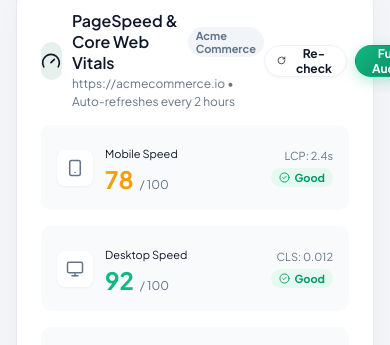
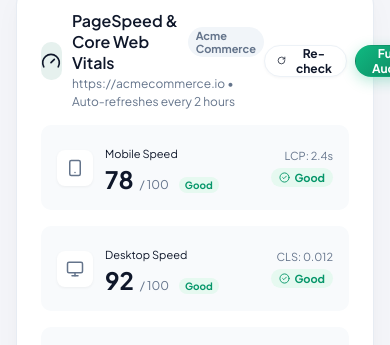
Before and after one commit to zhsaikot/marketing-insights-zhs, a React (Vite) app: page / in a window 390 px wide. Shown: the part 1149-1494 px from the top of the page. Built offline with nearby package versions, Linux system fonts and the light colour scheme; no server answers.

Commit message:
feat: add custom performance score conditions for mobile and desktop (mobile: 70+ Good, 85+ Perfect; desktop: 90+ Good, 95+ Perfect)

```diff
--- a/src/components/dashboard/PageSpeedWidget.tsx
+++ b/src/components/dashboard/PageSpeedWidget.tsx
@@ -2,7 +2,13 @@
 import { useNavigate } from 'react-router-dom';
 import { Card } from '../ui/Card';
 import { Gauge, Smartphone, Monitor, RotateCw, ArrowRight, CheckCircle2, AlertTriangle, AlertCircle } from 'lucide-react';
-import { fetchPageSpeedSummary, getScoreColor, formatTimeAgo } from '../../utils/pagespeed';
+import {
+  fetchPageSpeedSummary,
+  getScoreColor,
+  getScoreCategory,
+  getScoreLabel,
+  formatTimeAgo,
+} from '../../utils/pagespeed';
 import { getActiveClient } from '../../utils/clients';
 import type { PageSpeedSummary } from '../../types';
 
@@ -173,13 +179,26 @@
                   style={{
                     fontSize: '24px',
                     fontWeight: 700,
-                    color: getScoreColor(mobileScore),
+                    color: getScoreColor(mobileScore, 'mobile'),
                     fontFamily: 'var(--font-mono)',
                   }}
                 >
                   {mobileScore}
                 </span>
                 <span style={{ fontSize: '12px', color: 'var(--muted)' }}>/ 100</span>
+                <span
+                  className={`badge ${
+                    getScoreCategory(mobileScore, 'mobile') === 'perfect' ||
+                    getScoreCategory(mobileScore, 'mobile') === 'good'
+                      ? 'badge-positive'
+                      : getScoreCategory(mobileScore, 'mobile') === 'needs-improvement'
+                      ? 'badge-warning'
+                      : 'badge-danger'
+                  }`}
+                  style={{ fontSize: '10px', padding: '2px 6px', marginLeft: '4px' }}
+                >
+                  {getScoreLabel(mobileScore, 'mobile')}
+                </span>
               </div>
             </div>
           </div>
@@ -224,13 +243,26 @@
                   style={{
                     fontSize: '24px',
                     fontWeight: 700,
-                    color: getScoreColor(desktopScore),
+                    color: getScoreColor(desktopScore, 'desktop'),
                     fontFamily: 'var(--font-mono)',
                   }}
                 >
                   {desktopScore}
                 </span>
                 <span style={{ fontSize: '12px', color: 'var(--muted)' }}>/ 100</span>
+                <span
+                  className={`badge ${
+                    getScoreCategory(desktopScore, 'desktop') === 'perfect' ||
+                    getScoreCategory(desktopScore, 'desktop') === 'good'
+                      ? 'badge-positive'
+                      : getScoreCategory(desktopScore, 'desktop') === 'needs-improvement'
+                      ? 'badge-warning'
+                      : 'badge-danger'
+                  }`}
+                  style={{ fontSize: '10px', padding: '2px 6px', marginLeft: '4px' }}
+                >
+                  {getScoreLabel(desktopScore, 'desktop')}
+                </span>
               </div>
             </div>
           </div>
--- a/src/pages/Performance.tsx
+++ b/src/pages/Performance.tsx
@@ -16,7 +16,13 @@
   TrendingUp,
   Info,
 } from 'lucide-react';
-import { fetchPageSpeedReport, getScoreColor, formatTimeAgo } from '../utils/pagespeed';
+import {
+  fetchPageSpeedReport,
+  getScoreColor,
+  getScoreCategory,
+  getScoreLabel,
+  formatTimeAgo,
+} from '../utils/pagespeed';
 import { getStoredClients, getActiveClientId, setActiveClientId } from '../utils/clients';
 import type { PageSpeedReport, CoreWebVitalMetric } from '../types';
 
@@ -83,7 +89,8 @@
   };
 
   const score = report?.performanceScore ?? 0;
-  const scoreColor = getScoreColor(score);
+  const scoreColor = getScoreColor(score, strategy);
+  const scoreCategory = getScoreCategory(score, strategy);
 
   // Compute circular progress offset for gauge
   const radius = 64;
@@ -429,17 +436,31 @@
                 </div>
 
                 <div style={{ marginTop: '10px' }}>
-                  {score >= 90 ? (
-                    <span className="badge badge-positive" style={{ padding: '4px 10px' }}>
-                      ● Fast (90-100)
+                  {scoreCategory === 'perfect' ? (
+                    <span
+                      className="badge badge-positive"
+                      style={{
+                        padding: '4px 12px',
+                        background: '#ecfdf5',
+                        color: '#059669',
+                        border: '1px solid rgba(16, 185, 129, 0.3)',
+                        gap: '5px',
+                        fontWeight: 700,
+                      }}
+                    >
+                      <Sparkles size={12} /> {strategy === 'mobile' ? 'Perfect (85-100)' : 'Perfect (95-100)'}
                     </span>
-                  ) : score >= 50 ? (
-                    <span className="badge badge-warning" style={{ padding: '4px 10px' }}>
-                      ● Needs Improvement (50-89)
+                  ) : scoreCategory === 'good' ? (
+                    <span className="badge badge-positive" style={{ padding: '4px 12px', gap: '5px' }}>
+                      <CheckCircle2 size={12} /> {strategy === 'mobile' ? 'Good (70-84)' : 'Good (90-94)'}
+                    </span>
+                  ) : scoreCategory === 'needs-improvement' ? (
+                    <span className="badge badge-warning" style={{ padding: '4px 12px', gap: '5px' }}>
+                      <AlertTriangle size={12} /> {strategy === 'mobile' ? 'Needs Work (50-69)' : 'Needs Work (50-89)'}
                     </span>
                   ) : (
-                    <span className="badge badge-danger" style={{ padding: '4px 10px' }}>
-                      ● Poor (0-49)
+                    <span className="badge badge-danger" style={{ padding: '4px 12px', gap: '5px' }}>
+                      <AlertCircle size={12} /> Poor (0-49)
                     </span>
                   )}
                 </div>
@@ -462,24 +483,55 @@
                 </div>
 
                 <h3 style={{ margin: '0 0 8px', fontSize: '20px', fontWeight: 600, color: 'var(--ink)' }}>
-                  {score >= 90
-                    ? 'Excellent Mobile & Desktop Speed'
-                    : score >= 50
+                  {scoreCategory === 'perfect'
+                    ? `Outstanding ${strategy === 'mobile' ? 'Mobile' : 'Desktop'} Speed — Perfect Score!`
+                    : scoreCategory === 'good'
+                    ? `Good ${strategy === 'mobile' ? 'Mobile' : 'Desktop'} Performance — Passes Targets (${strategy === 'mobile' ? '70+' : '90+'})`
+                    : scoreCategory === 'needs-improvement'
                     ? 'Average User Experience — Optimizations Available'
                     : 'Suboptimal Speed — Immediate Attention Recommended'}
                 </h3>
 
                 <p style={{ margin: '0 0 16px', fontSize: '13px', color: 'var(--muted)', lineHeight: '1.5', maxWidth: '640px' }}>
-                  {score >= 90
-                    ? `The website ${report.url} delivers exceptional responsiveness and passes Google Core Web Vitals thresholds comfortably for ${strategy} users.`
-                    : `Core Web Vitals reveal opportunities to improve time-to-first-byte, optimize heavy JavaScript execution, and streamline critical rendering path assets.`}
+                  {scoreCategory === 'perfect'
+                    ? `The website ${report.url} delivers industry-leading loading and responsiveness, surpassing all Core Web Vitals thresholds for ${strategy} users.`
+                    : scoreCategory === 'good'
+                    ? `The website ${report.url} delivers good responsiveness above ${strategy === 'mobile' ? '70/100' : '90/100'} and provides a smooth browsing experience for ${strategy} visitors.`
+                    : scoreCategory === 'needs-improvement'
+                    ? `Core Web Vitals reveal opportunities to improve time-to-first-byte, optimize heavy JavaScript execution, and streamline critical rendering path assets.`
+                    : `Significant blocking resources and rendering delays are impacting user experience and potential search ranking signals.`}
                 </p>
 
-                {/* Score Scale Legend */}
-                <div style={{ display: 'flex', alignItems: 'center', gap: '18px', fontSize: '12px' }}>
+                {/* Score Scale Legend with Strategy-Specific Conditions */}
+                <div style={{ display: 'flex', alignItems: 'center', gap: '16px', fontSize: '12px', flexWrap: 'wrap' }}>
+                  {strategy === 'mobile' ? (
+                    <>
                       <div style={{ display: 'flex', alignItems: 'center', gap: '6px' }}>
-                    <span style={{ width: '10px', height: '10px', borderRadius: '50%', background: 'var(--green-accent)' }} />
-                    <span style={{ color: 'var(--ink)' }}>90-100 Good</span>
+                        <span style={{ width: '10px', height: '10px', borderRadius: '50%', background: '#10b981' }} />
+                        <span style={{ color: 'var(--ink)', fontWeight: 600 }}>85-100 Perfect</span>
+                      </div>
+                      <div style={{ display: 'flex', alignItems: 'center', gap: '6px' }}>
+                        <span style={{ width: '10px', height: '10px', borderRadius: '50%', background: 'var(--brand-green)' }} />
+                        <span style={{ color: 'var(--ink)' }}>70-84 Good</span>
+                      </div>
+                      <div style={{ display: 'flex', alignItems: 'center', gap: '6px' }}>
+                        <span style={{ width: '10px', height: '10px', borderRadius: '50%', background: '#f59e0b' }} />
+                        <span style={{ color: 'var(--ink)' }}>50-69 Needs Work</span>
+                      </div>
+                      <div style={{ display: 'flex', alignItems: 'center', gap: '6px' }}>
+                        <span style={{ width: '10px', height: '10px', borderRadius: '50%', background: 'var(--coral)' }} />
+                        <span style={{ color: 'var(--ink)' }}>0-49 Poor</span>
+                      </div>
+                    </>
+                  ) : (
+                    <>
+                      <div style={{ display: 'flex', alignItems: 'center', gap: '6px' }}>
+                        <span style={{ width: '10px', height: '10px', borderRadius: '50%', background: '#10b981' }} />
+                        <span style={{ color: 'var(--ink)', fontWeight: 600 }}>95-100 Perfect</span>
+                      </div>
+                      <div style={{ display: 'flex', alignItems: 'center', gap: '6px' }}>
+                        <span style={{ width: '10px', height: '10px', borderRadius: '50%', background: 'var(--brand-green)' }} />
+                        <span style={{ color: 'var(--ink)' }}>90-94 Good</span>
                       </div>
                       <div style={{ display: 'flex', alignItems: 'center', gap: '6px' }}>
                         <span style={{ width: '10px', height: '10px', borderRadius: '50%', background: '#f59e0b' }} />
@@ -489,6 +541,8 @@
                         <span style={{ width: '10px', height: '10px', borderRadius: '50%', background: 'var(--coral)' }} />
                         <span style={{ color: 'var(--ink)' }}>0-49 Poor</span>
                       </div>
+                    </>
+                  )}
                 </div>
               </div>
             </div>
--- a/src/utils/pagespeed.ts
+++ b/src/utils/pagespeed.ts
@@ -31,16 +31,69 @@
   return response.json();
 }
 
-export function getScoreCategory(score: number): 'good' | 'needs-improvement' | 'poor' {
-  if (score >= 90) return 'good';
-  if (score >= 50) return 'needs-improvement';
-  return 'poor';
+export type ScoreRating = 'perfect' | 'good' | 'needs-improvement' | 'poor';
+
+/**
+ * Custom performance score category mapping:
+ * - Mobile: >= 85: Perfect, >= 70: Good, >= 50: Needs Work, < 50: Poor
+ * - Desktop: >= 95: Perfect, >= 90: Good, >= 50: Needs Work, < 50: Poor
+ */
+export function getScoreCategory(
+  score: number,
+  strategy: 'mobile' | 'desktop' = 'mobile'
+): ScoreRating {
+  if (strategy === 'mobile') {
+    if (score >= 85) return 'perfect';
+    if (score >= 70) return 'good';
+    if (score >= 50) return 'needs-improvement';
+    return 'poor';
+  } else {
+    // Desktop
+    if (score >= 95) return 'perfect';
+    if (score >= 90) return 'good';
+    if (score >= 50) return 'needs-improvement';
+    return 'poor';
+  }
 }
 
-export function getScoreColor(score: number): string {
-  if (score >= 90) return 'var(--green-accent)';
-  if (score >= 50) return '#f59e0b'; // amber
+export function getScoreColor(
+  score: number,
+  strategy: 'mobile' | 'desktop' = 'mobile'
+): string {
+  const category = getScoreCategory(score, strategy);
+  if (category === 'perfect') return '#10b981'; // vibrant emerald
+  if (category === 'good') return 'var(--brand-green)'; // brand forest green
+  if (category === 'needs-improvement') return '#f59e0b'; // amber
   return 'var(--coral)'; // coral/red
+}
+
+export function getScoreLabel(
+  score: number,
+  strategy: 'mobile' | 'desktop' = 'mobile'
+): string {
+  const category = getScoreCategory(score, strategy);
+  if (category === 'perfect') return 'Perfect';
+  if (category === 'good') return 'Good';
+  if (category === 'needs-improvement') return 'Needs Work';
+  return 'Poor';
+}
+
+export function getScoreBadgeText(
+  score: number,
+  strategy: 'mobile' | 'desktop' = 'mobile'
+): string {
+  const category = getScoreCategory(score, strategy);
+  if (strategy === 'mobile') {
+    if (category === 'perfect') return '● Perfect (85-100)';
+    if (category === 'good') return '● Good (70-84)';
+    if (category === 'needs-improvement') return '● Needs Work (50-69)';
+    return '● Poor (0-49)';
+  } else {
+    if (category === 'perfect') return '● Perfect (95-100)';
+    if (category === 'good') return '● Good (90-94)';
+    if (category === 'needs-improvement') return '● Needs Work (50-89)';
+    return '● Poor (0-49)';
+  }
 }
 
 export function formatTimeAgo(timestamp: string | number): string {
```
Lines whose indentation alone changed are shown as unchanged.
